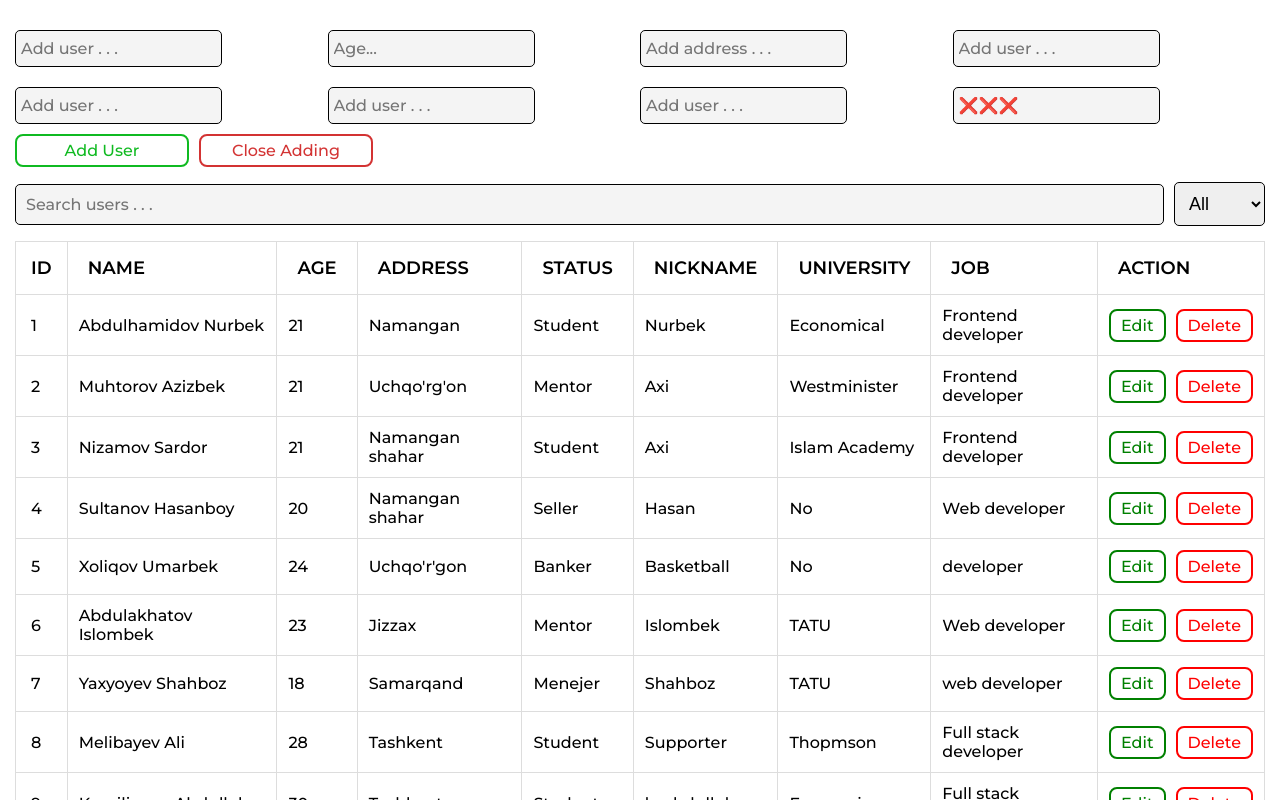
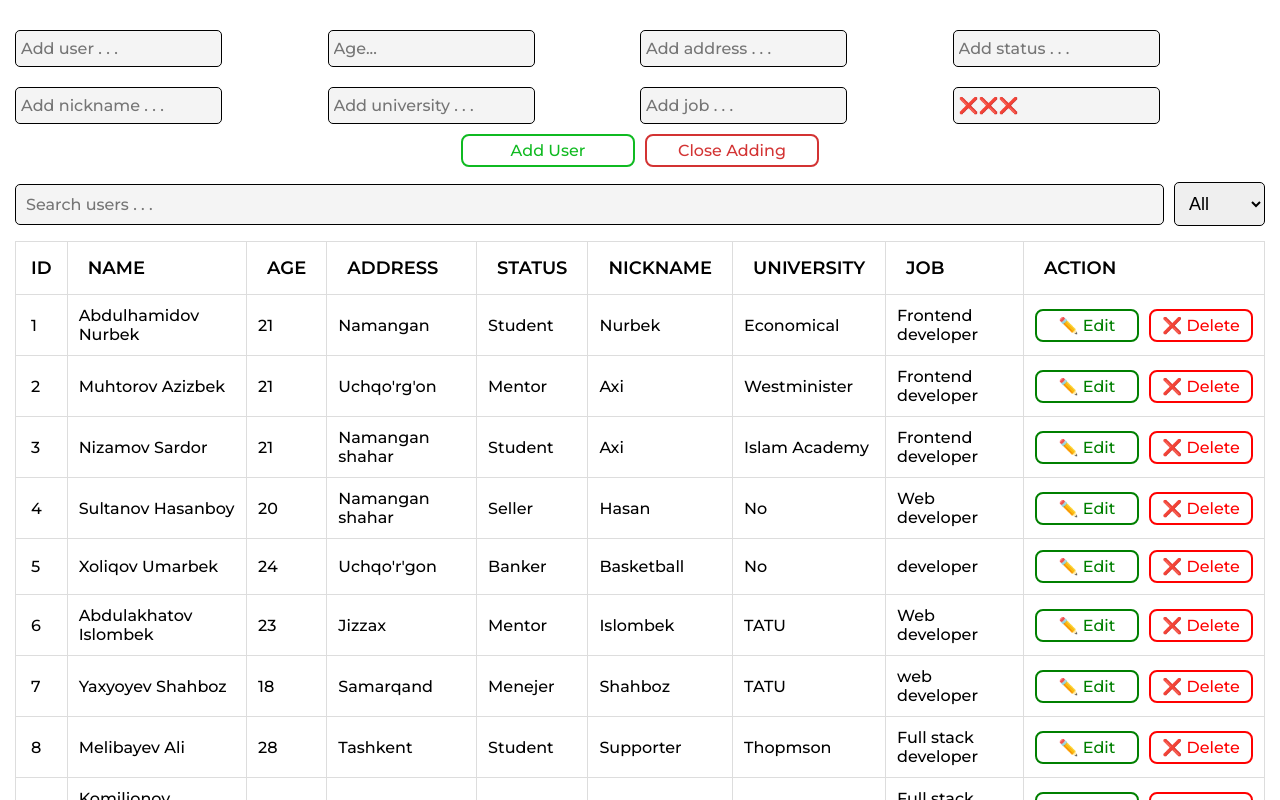
Before and after one commit to Nurbek-Abdulhamidov/crud-table, a React (Create React App) app: page / in a window 1280 px wide. Both pictures are taken after a click on the button "New User". Shown: the top 800 px of the page. Built offline with nearby package versions, Linux system fonts and the light colour scheme.

Commit message:
Edit delete icons added

```diff
--- a/src/Data.js
+++ b/src/Data.js
@@ -9,6 +9,7 @@ export const data = [
     univ: "Economical",
     job: "Frontend developer",
     phone: "+998 94 044 70 64",
+
   },
   {
     id: 2,
--- a/src/components/CRUD/Crud.js
+++ b/src/components/CRUD/Crud.js
@@ -7,7 +7,7 @@ export const Container = styled.div`
   padding: 0 0px;
   border-radius: 10px;
 
-  width: 1400px;
+  width: 1450px;
 
   @media (max-width: 1400px) {
     width: 1350px;
@@ -41,6 +41,13 @@ export const Container = styled.div`
 export const InputsDiv = styled.div`
   display: grid;
   grid-template-columns: auto auto auto auto;
+  @media (max-width: 1400px) {
+    grid-template-columns: auto auto auto auto;
+  }
+
+  @media (max-width: 1100px) {
+    grid-template-columns: auto auto;
+  }
 `;
 
 export const InputContainer = styled.div`
@@ -72,7 +79,7 @@ export const InputWrap = styled.div`
 
 export const Input = styled.input`
   all: unset;
-  padding: ${({ padding }) => (padding ? padding : "5px")};
+  padding: ${({ padding }) => (padding ? padding : "5px 10px")};
   border: 1px solid #000;
   background-color: #f4f4f4;
   border-radius: 5px;
@@ -142,11 +149,14 @@ export const ElementContainer = styled.div`
 
 export const BtnDiv = styled.div`
   display: flex;
+  align-items:center ;
+  justify-content:center ;
   gap: 10px;
 `;
 
 export const Button = styled.button`
   all: unset;
+  width:80px ;
   text-align: center;
   width: ${({ width }) => (width ? width : "")};
   border: 2px solid ${({ rang }) => (rang ? rang : "#000")};
--- a/src/components/CRUD/crud2.jsx
+++ b/src/components/CRUD/crud2.jsx
@@ -175,7 +175,7 @@ class Crud2 extends Component {
                   <Input
                     type="text"
                     padding="8px 5px"
-                    placeholder="Add user . . ."
+                    placeholder="Add status . . ."
                     name="statusValue"
                     value={this.state.statusValue}
                     onChange={({ target }) =>
@@ -187,7 +187,7 @@ class Crud2 extends Component {
                   <Input
                     type="text"
                     padding="8px 5px"
-                    placeholder="Add user . . ."
+                    placeholder="Add nickname . . ."
                     name="nicknameValue"
                     value={this.state.nicknameValue}
                     onChange={({ target }) =>
@@ -199,7 +199,7 @@ class Crud2 extends Component {
                   <Input
                     type="text"
                     padding="8px 5px"
-                    placeholder="Add user . . ."
+                    placeholder="Add university . . ."
                     name="univValue"
                     value={this.state.univValue}
                     onChange={({ target }) =>
@@ -211,7 +211,7 @@ class Crud2 extends Component {
                   <Input
                     type="text"
                     padding="8px 5px"
-                    placeholder="Add user . . ."
+                    placeholder="Add job . . ."
                     name="jobValue"
                     value={this.state.jobValue}
                     onChange={({ target }) =>
@@ -300,7 +300,7 @@ class Crud2 extends Component {
                 <td>
                   {this.state.selected?.id === value.id ? (
                     <Input
-                      width="150px"
+                      width="200px"
                       ref={nameRef}
                       type="text"
                       defaultValue={this.state.selected.name}
@@ -312,7 +312,7 @@ class Crud2 extends Component {
                 <td>
                   {this.state.selected?.id === value.id ? (
                     <Input
-                      width="100%"
+                      width="45px"
                       ref={ageRef}
                       type="number"
                       defaultValue={this.state.selected.age}
@@ -349,7 +349,7 @@ class Crud2 extends Component {
                   {" "}
                   {this.state.selected?.id === value.id ? (
                     <Input
-                      width="100%"
+                      width="90%"
                       ref={nicknameRef}
                       type="text"
                       defaultValue={this.state.selected.nickname}
@@ -373,7 +373,7 @@ class Crud2 extends Component {
                 <td>
                   {this.state.selected?.id === value.id ? (
                     <Input
-                      width="100%"
+                      width="90%"
                       ref={jobRef}
                       type="text"
                       defaultValue={this.state.selected.job}
@@ -400,14 +400,14 @@ class Crud2 extends Component {
                         bg="green"
                         rang="green"
                       >
-                        Edit
+                       ✏️ Edit
                       </Button>
                       <Button
                         onClick={() => DeleteItem(value)}
                         bg="red"
                         rang="red"
                       >
-                        Delete
+                      ❌  Delete
                       </Button>
                     </BtnDiv>
                   )}
```
